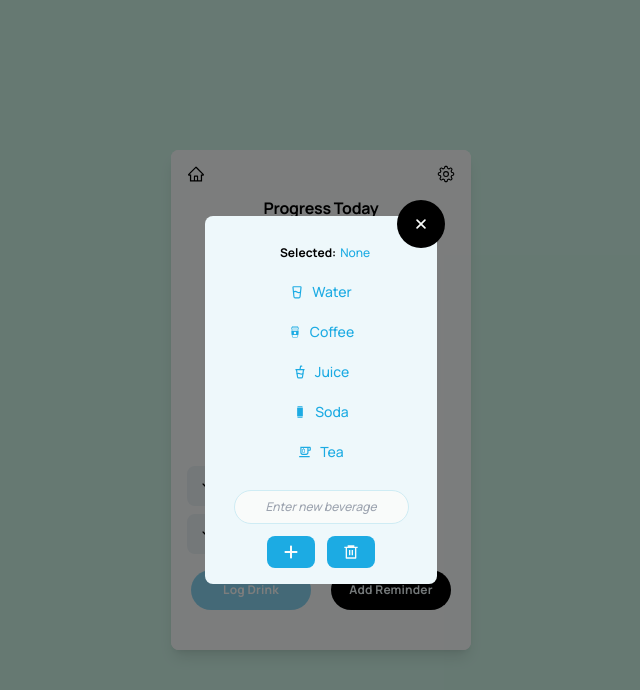
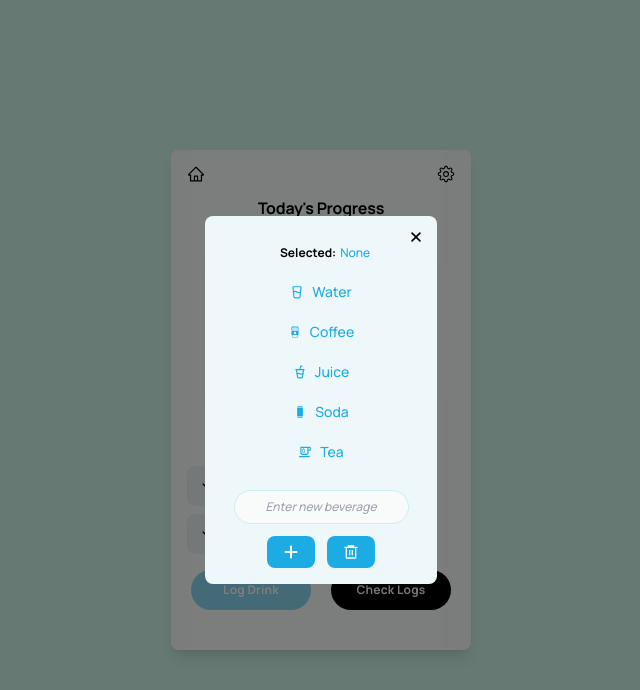
Before and after one commit to seanverano/reboost, a React (Vite) app: page / in a window 1280 px wide. Both pictures are taken after a click on the element 526 px from the left and 485 px from the top of the page. Shown: the top 690 px of the page, without its empty margins (319-959 px from the left). Built offline with nearby package versions, Linux system fonts and the light colour scheme.

Commit message:
Add DrinkLogs modal for tracking recent drink logs

```diff
--- /dev/null
+++ b/src/components/drink_features/CheckLogs.jsx
@@ -0,0 +1,19 @@
+import React from "react";
+import { IoClose } from "react-icons/io5";
+
+const CheckLogs = ({ show, onClose, children }) => {
+  if (!show) return null;
+
+  return (
+    <div className="fixed inset-0 bg-black bg-opacity-50 z-50 flex items-center justify-center">
+      <div className="relative bg-white rounded-3xl w-[300px] max-h-[80vh] overflow-hidden">
+        <button onClick={onClose} className="absolute right-9 top-9">
+          <IoClose className="text-[#000000] hover:text-[#1CABE3] text-lg" />
+        </button>
+        <div className="max-h-[80vh] overflow-y-auto">{children}</div>
+      </div>
+    </div>
+  );
+};
+
+export default CheckLogs;
--- /dev/null
+++ b/src/components/drink_features/DrinkLogs.jsx
@@ -0,0 +1,30 @@
+import React, { useState } from "react";
+import CheckLogs from "./CheckLogs";
+
+const DrinkLogs = ({ drinkLogs }) => {
+  const [showModal, setShowModal] = useState(false);
+
+  const openModal = () => setShowModal(true);
+  const closeModal = () => setShowModal(false);
+
+  return (
+    <>
+      <button
+        onClick={openModal}
+        className="m-0 w-[120px] rounded-full h-10 px-4 flex items-center justify-center bg-[#000000] cursor-pointer transition-transform duration-200 active:translate-y-1"
+      >
+        <p className="text-[#E7F0F2] text-xs font-bold leading-normal tracking-[0.015em]">
+          Check Logs
+        </p>
+      </button>
+
+      <CheckLogs show={showModal} onClose={closeModal}>
+        <div className="flex flex-col justify-center py-4 items-center font-manrope font-medium bg-[#EEF8FB] rounded-lg">
+          <h2 className="text-[#000000] text-lg font-bold mb-4">Drink Logs</h2>
+        </div>
+      </CheckLogs>
+    </>
+  );
+};
+
+export default DrinkLogs;
--- a/src/components/drink_features/DrinkModal.jsx
+++ b/src/components/drink_features/DrinkModal.jsx
@@ -6,11 +6,8 @@ const DrinkModal = ({ show, onClose, children }) => {
   return (
     <div className="fixed inset-0 bg-[#000000] bg-opacity-50 flex justify-center items-center">
       <div className="bg-transparent rounded-lg p-6 w-[280px] relative">
-        <button
-          className="absolute top-2 right-4 w-12 h-12 bg-[#000000] rounded-full flex justify-center items-center"
-          onClick={onClose}
-        >
-          <IoClose className="text-[#F9FBFA] text-lg" />
+        <button onClick={onClose} className="absolute right-9 top-9">
+          <IoClose className="text-[#000000] hover:text-[#1CABE3] text-lg" />
         </button>
         {children}
       </div>
--- a/src/pages/DrinkPage.jsx
+++ b/src/pages/DrinkPage.jsx
@@ -3,6 +3,7 @@ import { GoGear } from "react-icons/go";
 import { AiOutlineHome } from "react-icons/ai";
 import DrinkVolume from "../components/drink_features/DrinkVolume";
 import DrinkType from "../components/drink_features/DrinkType";
+import DrinkLogs from "../components/drink_features/DrinkLogs";
 import confetti from "canvas-confetti";
 
 const DrinkPage = () => {
@@ -10,6 +11,7 @@ const DrinkPage = () => {
   const [totalVolume, setTotalVolume] = useState(0);
   const [isAnimating, setIsAnimating] = useState(false);
   const [showCelebration, setShowCelebration] = useState(false);
+  const [drinkLogs, setDrinkLogs] = useState([]);
   const dailyGoal = 2000;
 
   const handleLogDrink = () => {
@@ -74,6 +76,17 @@ const DrinkPage = () => {
     };
   }, []);
 
+  const addToLogs = (drink, volume) => {
+    setDrinkLogs([
+      ...drinkLogs,
+      {
+        drink: drink,
+        volume: volume,
+        timestamp: new Date(),
+      },
+    ]);
+  };
+
   return (
     <>
       <div className="font-manrope flex flex-col h-[500px] w-[300px] bg-[#F8FBFB] rounded-lg overflow-hidden">
@@ -92,7 +105,7 @@ const DrinkPage = () => {
           </div>
         </div>
         <h1 className="mt-2 text-center text-[#000000] font-bold text-[lg] leading-tight tracking-[-0.015em]">
-          Progress Today
+          Today's Progress
         </h1>
         <div className="flex flex-wrap gap-4 px-10 py-6">
           <div
@@ -182,11 +195,7 @@ const DrinkPage = () => {
               Log Drink
             </p>
           </button>
-          <button className="m-0 w-[120px] rounded-full h-10 px-4 flex items-center justify-center bg-[#000000] cursor-pointer transition-transform duration-200 active:translate-y-1">
-            <p className="text-[#E7F0F2] text-xs font-bold leading-normal tracking-[0.015em]">
-              Add Reminder
-            </p>
-          </button>
+          <DrinkLogs drinkLogs={drinkLogs} />
         </div>
       </div>
     </>
--- a/tailwind.config.js
+++ b/tailwind.config.js
@@ -4,7 +4,7 @@ export default {
     extend: {
       animation: {
         "progress-wave": "progress-wave 2s ease-in-out infinite",
-        pulsate: "pulsate 1s ease-in-out forwards",
+        pulsate: "pulsate 0.5s ease-in-out forwards",
       },
       fontFamily: {
         manrope: ["Manrope", "sans-serif"],
```
Also changed, not shown: src/components/drink_features/LogDrink.jsx (deleted).
